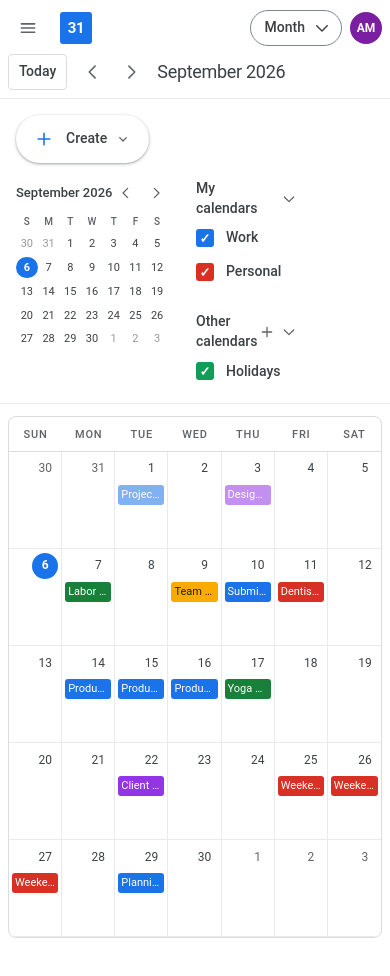
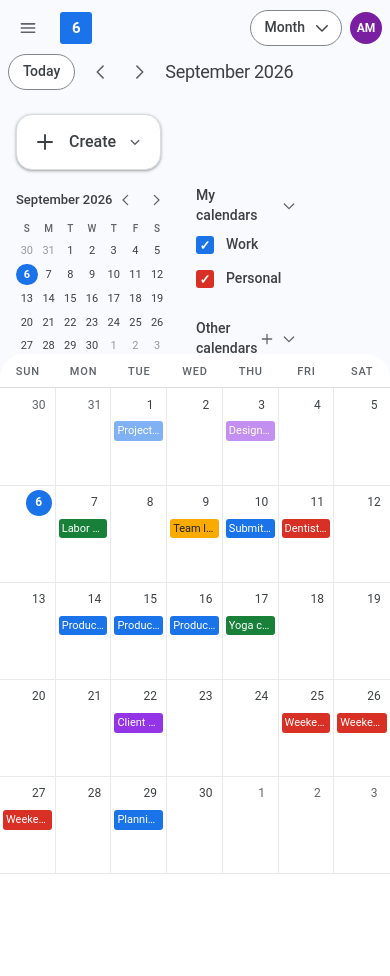
Before and after one commit to tarkus2000ua/google-calendar-react, a React (Vite) app: page / in a window 390 px wide. Shown: the top 976 px of the page. Before the commit the page ends 950 px from the top, so only its background shows below. Built offline with nearby package versions, Linux system fonts and the light colour scheme.

Commit message:
Add collapsible sidebar controls

```diff
--- a/src/App.jsx
+++ b/src/App.jsx
@@ -1,6 +1,7 @@
 import { useState } from 'react'
 import AppHeader from './components/layout/AppHeader.jsx'
 import CalendarCanvas from './components/layout/CalendarCanvas.jsx'
+import CreateControl from './components/layout/CreateControl.jsx'
 import Sidebar from './components/layout/Sidebar.jsx'
 import EventDetailModal from './components/calendar/EventDetailModal.jsx'
 import CreateEventModal from './components/calendar/CreateEventModal.jsx'
@@ -48,6 +49,7 @@ function App() {
   const [draftEvent, setDraftEvent] = useState(null)
   const [selectedDateTrigger, setSelectedDateTrigger] = useState(null)
   const [activeView, setActiveView] = useState('month')
+  const [isSidebarCollapsed, setIsSidebarCollapsed] = useState(false)
   const [visibleCalendars, setVisibleCalendars] = useState(['Work', 'Personal', 'Holidays'])
   const [displayOptions, setDisplayOptions] = useState(DEFAULT_DISPLAY_OPTIONS)
   const displayMonth = getStartOfMonth(displayDate)
@@ -58,7 +60,10 @@ function App() {
   ))
 
   function showToday() {
-    setDisplayDate(new Date())
+    const today = new Date()
+
+    setDisplayDate(today)
+    setSelectedDate(today)
   }
 
   function showPreviousPeriod() {
@@ -208,20 +213,24 @@ function App() {
 
   return (
     <>
-      <div className={`calendar-app${isCreateEventDocked ? ' calendar-app--composer-docked' : ''}`}>
+      <div className={`calendar-app${isCreateEventDocked ? ' calendar-app--composer-docked' : ''}${isSidebarCollapsed ? ' calendar-app--sidebar-collapsed' : ''}`}>
         <AppHeader
           activeView={activeView}
           displayOptions={displayOptions}
           displayDate={displayDate}
+          isSidebarCollapsed={isSidebarCollapsed}
           onDisplayOptionToggle={toggleDisplayOption}
+          onSidebarToggle={() => setIsSidebarCollapsed((isCollapsed) => !isCollapsed)}
           onViewChange={setActiveView}
           onToday={showToday}
           onPreviousPeriod={showPreviousPeriod}
           onNextPeriod={showNextPeriod}
         />
         <div className="calendar-app__body">
+          {isSidebarCollapsed && !isCreateEventDocked && <CreateControl compact onCreate={openCreateEvent} />}
           <Sidebar
-            displayMonth={displayMonth}
+          displayMonth={displayMonth}
+          isCollapsed={isSidebarCollapsed}
             selectedDate={activeView === 'schedule' ? displayDate : selectedDate}
             onPreviousMonth={showPreviousMonth}
             onNextMonth={showNextMonth}
--- a/src/components/layout/AppHeader.jsx
+++ b/src/components/layout/AppHeader.jsx
@@ -8,7 +8,8 @@ import {
 import ViewSelector from '../calendar/ViewSelector.jsx'
 import IconButton from '../ui/IconButton.jsx'
 
-function AppHeader({ activeView, displayDate, displayOptions, onDisplayOptionToggle, onViewChange, onToday, onPreviousPeriod, onNextPeriod }) {
+function AppHeader({ activeView, displayDate, displayOptions, isSidebarCollapsed, onDisplayOptionToggle, onSidebarToggle, onViewChange, onToday, onPreviousPeriod, onNextPeriod }) {
+  const todayDay = new Date().getDate()
   const isDayView = activeView === 'day'
   const isWeekView = activeView === 'week'
   const isFourDayView = activeView === 'four-days'
@@ -37,9 +38,15 @@ function AppHeader({ activeView, displayDate, displayOptions, onDisplayOptionTog
   return (
     <header className="app-header">
       <div className="app-header__identity">
-        <IconButton ariaLabel="Open navigation" icon="menu" />
+        <IconButton
+          ariaControls="calendar-sidebar"
+          ariaExpanded={!isSidebarCollapsed}
+          ariaLabel={isSidebarCollapsed ? 'Expand sidebar' : 'Collapse sidebar'}
+          icon="menu"
+          onClick={onSidebarToggle}
+        />
         <div className="calendar-brand" aria-label="Calendar">
-          <span className="calendar-brand__icon" aria-hidden="true">31</span>
+          <span className="calendar-brand__icon" aria-hidden="true">{todayDay}</span>
           <span className="calendar-brand__name">Calendar</span>
         </div>
       </div>
--- /dev/null
+++ b/src/components/layout/CreateControl.jsx
@@ -0,0 +1,79 @@
+import { useEffect, useId, useRef, useState } from 'react'
+
+const CREATE_TYPES = [
+  { label: 'Event', value: 'event' },
+  { label: 'Task', value: 'task' },
+  { label: 'Appointment schedule', value: 'appointment' },
+]
+
+function CreateControl({ compact = false, onCreate }) {
+  const [isMenuOpen, setIsMenuOpen] = useState(false)
+  const controlRef = useRef(null)
+  const createButtonRef = useRef(null)
+  const menuId = useId()
+
+  useEffect(() => {
+    if (!isMenuOpen) return undefined
+
+    function closeOnOutsidePointer(event) {
+      if (!controlRef.current?.contains(event.target)) {
+        setIsMenuOpen(false)
+      }
+    }
+
+    document.addEventListener('pointerdown', closeOnOutsidePointer)
+
+    return () => document.removeEventListener('pointerdown', closeOnOutsidePointer)
+  }, [isMenuOpen])
+
+  function selectCreateType(type) {
+    setIsMenuOpen(false)
+    onCreate(createButtonRef.current, type)
+  }
+
+  function handleKeyDown(event) {
+    if (event.key !== 'Escape' || !isMenuOpen) return
+
+    event.preventDefault()
+    setIsMenuOpen(false)
+    createButtonRef.current?.focus()
+  }
+
+  return (
+    <div
+      className={`create-control${compact ? ' create-control--compact' : ''}`}
+      ref={controlRef}
+      onKeyDown={handleKeyDown}
+    >
+      <button
+        aria-controls={menuId}
+        aria-expanded={isMenuOpen}
+        aria-haspopup="menu"
+        aria-label={compact ? 'Create' : undefined}
+        className={`create-button${compact ? ' create-button--compact' : ''}`}
+        type="button"
+        onClick={() => setIsMenuOpen((isOpen) => !isOpen)}
+        ref={createButtonRef}
+      >
+        <svg viewBox="0 0 24 24" aria-hidden="true">
+          <path d="M12 5v14M5 12h14" />
+        </svg>
+        <span className="create-button__label">Create</span>
+        <svg className="create-button__chevron" viewBox="0 0 24 24" aria-hidden="true">
+          <path d="m7 10 5 5 5-5" />
+        </svg>
+      </button>
+      {isMenuOpen && (
+        <div className="create-menu" id={menuId} role="menu" aria-label="Create">
+          {CREATE_TYPES.map((item) => (
+            <button key={item.value} className="create-menu__item" type="button" role="menuitem" onClick={() => selectCreateType(item.value)}>
+              {item.label}
+            </button>
+          ))}
+        </div>
+      )}
+    </div>
+  )
+}
+
+export default CreateControl
--- a/src/components/layout/Sidebar.jsx
+++ b/src/components/layout/Sidebar.jsx
@@ -1,6 +1,6 @@
-import { useEffect, useRef, useState } from 'react'
 import SidebarSection from './SidebarSection.jsx'
 import MiniCalendar from '../calendar/MiniCalendar.jsx'
+import CreateControl from './CreateControl.jsx'
 import icons from '../ui/icons.jsx'
 
 const MY_CALENDARS = [
@@ -10,12 +10,6 @@ const MY_CALENDARS = [
 
 const OTHER_CALENDARS = [
   { color: 'holidays', name: 'Holidays' },
-]
-
-const CREATE_TYPES = [
-  { label: 'Event', value: 'event' },
-  { label: 'Task', value: 'task' },
-  { label: 'Appointment schedule', value: 'appointment' },
 ]
 
 function CalendarList({ calendars, onToggleCalendar, visibleCalendars }) {
@@ -53,6 +47,7 @@ function SectionControl({ icon }) {
 
 function Sidebar({
   displayMonth,
+  isCollapsed,
   selectedDate,
   onPreviousMonth,
   onNextMonth,
@@ -61,67 +56,15 @@ function Sidebar({
   visibleCalendars,
   onCreate,
 }) {
-  const [isCreateMenuOpen, setIsCreateMenuOpen] = useState(false)
-  const createControlRef = useRef(null)
-  const createButtonRef = useRef(null)
-
-  useEffect(() => {
-    if (!isCreateMenuOpen) return undefined
-
-    function closeOnOutsidePointer(event) {
-      if (!createControlRef.current?.contains(event.target)) {
-        setIsCreateMenuOpen(false)
-      }
-    }
-
-    document.addEventListener('pointerdown', closeOnOutsidePointer)
-
-    return () => document.removeEventListener('pointerdown', closeOnOutsidePointer)
-  }, [isCreateMenuOpen])
-
-  function selectCreateType(type) {
-    setIsCreateMenuOpen(false)
-    onCreate(createButtonRef.current, type)
-  }
-
-  function handleCreateKeyDown(event) {
-    if (event.key !== 'Escape' || !isCreateMenuOpen) return
-
-    event.preventDefault()
-    setIsCreateMenuOpen(false)
-    createButtonRef.current?.focus()
-  }
-
   return (
-    <aside className="sidebar" aria-label="Calendar sidebar">
-      <div className="create-control" ref={createControlRef} onKeyDown={handleCreateKeyDown}>
-        <button
-          className="create-button"
-          type="button"
-          aria-controls="create-menu"
-          aria-expanded={isCreateMenuOpen}
-          aria-haspopup="menu"
-          onClick={() => setIsCreateMenuOpen((isOpen) => !isOpen)}
-          ref={createButtonRef}
-        >
-          <svg viewBox="0 0 24 24" aria-hidden="true">
-            <path d="M12 5v14M5 12h14" />
-          </svg>
-          Create
-          <svg className="create-button__chevron" viewBox="0 0 24 24" aria-hidden="true">
-            <path d="m7 10 5 5 5-5" />
-          </svg>
-        </button>
-        {isCreateMenuOpen && (
-          <div className="create-menu" id="create-menu" role="menu" aria-label="Create">
-            {CREATE_TYPES.map((item) => (
-              <button key={item.value} className="create-menu__item" type="button" role="menuitem" onClick={() => selectCreateType(item.value)}>
-                {item.label}
-              </button>
-            ))}
-          </div>
-        )}
-      </div>
+    <aside
+      className={`sidebar${isCollapsed ? ' sidebar--collapsed' : ''}`}
+      aria-hidden={isCollapsed}
+      aria-label="Calendar sidebar"
+      id="calendar-sidebar"
+      inert={isCollapsed || undefined}
+    >
+      <CreateControl onCreate={onCreate} />
 
       <section className="sidebar-section" aria-label="Mini calendar">
         <MiniCalendar
--- a/src/styles/layout.css
+++ b/src/styles/layout.css
@@ -265,13 +265,15 @@
 .create-button {
   display: inline-flex;
   align-items: center;
-  min-height: 48px;
+  min-height: 56px;
   gap: 12px;
-  padding: 0 18px;
-  border-radius: 24px;
+  padding: 0 16px;
+  border: 1px solid var(--color-border);
+  border-radius: 16px;
   background: var(--color-surface);
   box-shadow: var(--shadow-control);
   color: var(--color-text);
+  font-size: 16px;
   font-weight: 500;
 }
 
@@ -282,17 +284,19 @@
 
 .create-button:hover {
   background: var(--color-surface-subtle);
-  box-shadow: 0 2px 5px rgba(60, 64, 67, 0.25);
+  box-shadow: 0 3px 7px rgba(60, 64, 67, 0.28);
 }
 
 .create-button svg {
-  color: var(--color-primary);
+  width: 24px;
+  height: 24px;
+  color: var(--color-text);
 }
 
 .create-button__chevron {
-  width: 16px !important;
-  height: 16px !important;
-  margin-left: -4px;
+  width: 18px !important;
+  height: 18px !important;
+  margin-left: -2px;
   color: var(--color-text-muted) !important;
 }
 
@@ -625,6 +629,7 @@
 
 .calendar-app__body {
   min-height: calc(100vh - var(--header-height));
+  position: relative;
 }
 
 .view-selector__button:hover,
@@ -761,3 +766,141 @@
     white-space: nowrap;
   }
 }
+
+/* Step 18: sidebar toggle and header control alignment. */
+.today-button {
+  min-height: 40px;
+  padding: 0 18px;
+  border-color: #80868b;
+  border-radius: 22px;
+}
+
+.sidebar {
+  overflow: hidden;
+  transition: flex-basis 220ms cubic-bezier(0.2, 0, 0, 1), padding 220ms cubic-bezier(0.2, 0, 0, 1), border-color 160ms ease;
+}
+
+.sidebar > * {
+  transition: opacity 140ms ease, transform 220ms cubic-bezier(0.2, 0, 0, 1);
+}
+
+.calendar-app--sidebar-collapsed .sidebar {
+  width: 0;
+  flex-basis: 0;
+  padding-right: 0;
+  padding-left: 0;
+  border-right-color: transparent;
+}
+
+.calendar-app--sidebar-collapsed .sidebar > * {
+  opacity: 0;
+  pointer-events: none;
+  transform: translateX(-8px);
+}
+
+@media (max-width: 900px) {
+  .sidebar {
+    max-height: 560px;
+    transition: max-height 260ms cubic-bezier(0.2, 0, 0, 1), padding 220ms cubic-bezier(0.2, 0, 0, 1), border-color 160ms ease;
+  }
+
+  .calendar-app--sidebar-collapsed .sidebar {
+    width: auto;
+    max-height: 0;
+    min-height: 0;
+    padding-top: 0;
+    padding-bottom: 0;
+    border-bottom-color: transparent;
+  }
+
+  .calendar-app--sidebar-collapsed .sidebar > * {
+    transform: translateY(-8px);
+  }
+}
+
+@media (max-width: 620px) {
+  .today-button {
+    min-height: 36px;
+    padding: 0 14px;
+  }
+}
+
+/* Step 18 refinement: persistent Create action for a collapsed sidebar. */
+.create-button--compact {
+  width: 56px;
+  min-height: 56px;
+  justify-content: center;
+  padding: 0;
+  border-radius: 16px;
+}
+
+.create-button--compact .create-button__label,
+.create-button--compact .create-button__chevron {
+  display: none;
+}
+
+.calendar-app--sidebar-collapsed > .calendar-app__body > .create-control--compact {
+  position: absolute;
+  z-index: 5;
+  top: 16px;
+  left: 16px;
+}
+
+@media (max-width: 620px) {
+  .create-button {
+    min-height: 56px;
+    border-radius: 16px;
+  }
+
+  .create-button--compact {
+    width: 56px;
+    min-height: 56px;
+    border-radius: 16px;
+  }
+
+  .calendar-app--sidebar-collapsed > .calendar-app__body > .create-control--compact {
+    top: 12px;
+    left: 12px;
+  }
+}
+
+/* Step 18 refinement: continuous shell background and flush calendar canvas. */
+.app-header,
+.sidebar {
+  background: var(--color-surface-subtle);
+}
+
+.app-header {
+  border-bottom: 0;
+}
+
+.sidebar {
+  border-right: 0;
+}
+
+.calendar-canvas {
+  padding: 0 0 16px;
+  background: var(--color-surface-subtle);
+}
+
+.calendar-canvas__surface {
+  border: 0;
+  border-radius: 24px;
+  min-height: calc(100vh - var(--header-height) - 16px);
+}
+
+.calendar-app--sidebar-collapsed .calendar-canvas {
+  padding-left: 8px;
+}
+
+@media (max-width: 900px) {
+  .sidebar {
+    border-bottom: 0;
+  }
+}
+
+@media (max-width: 620px) {
+  .calendar-canvas {
+    padding-bottom: 12px;
+  }
+}
```
Also changed, not shown: src/components/ui/IconButton.jsx (+9 -2 lines).
